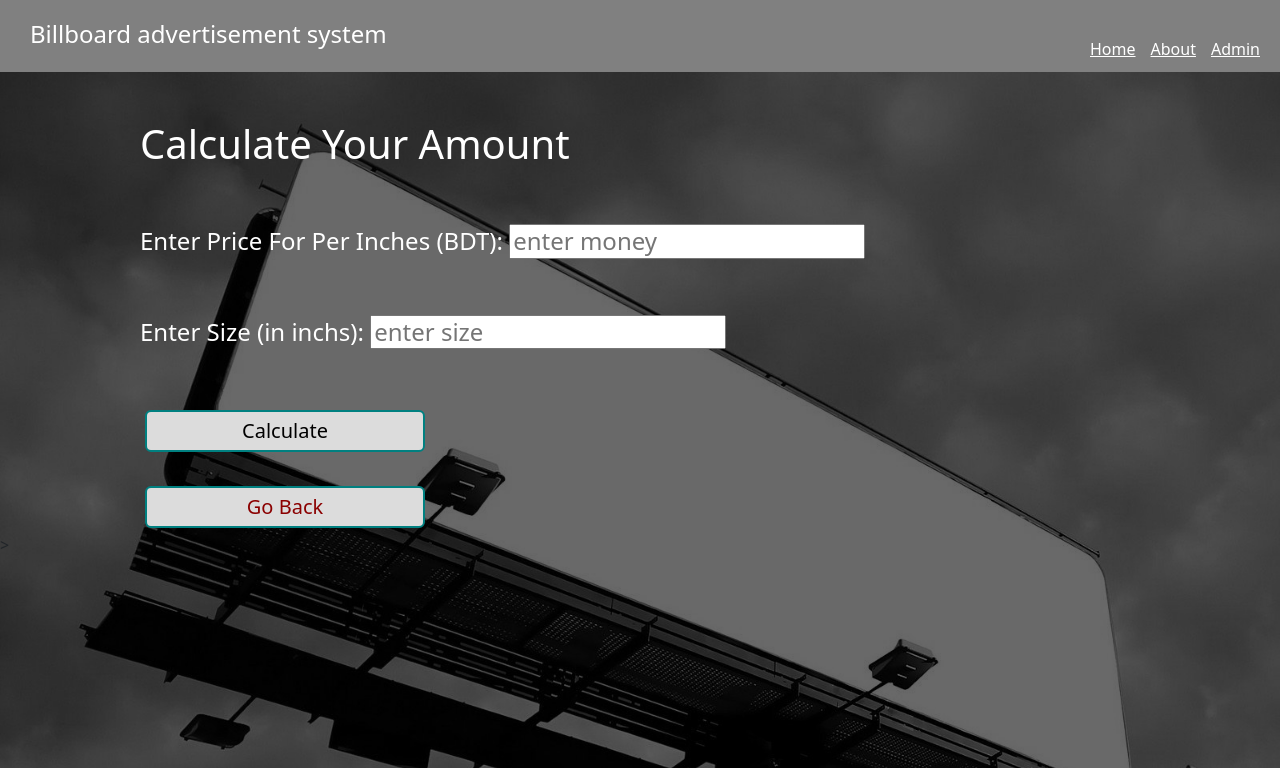
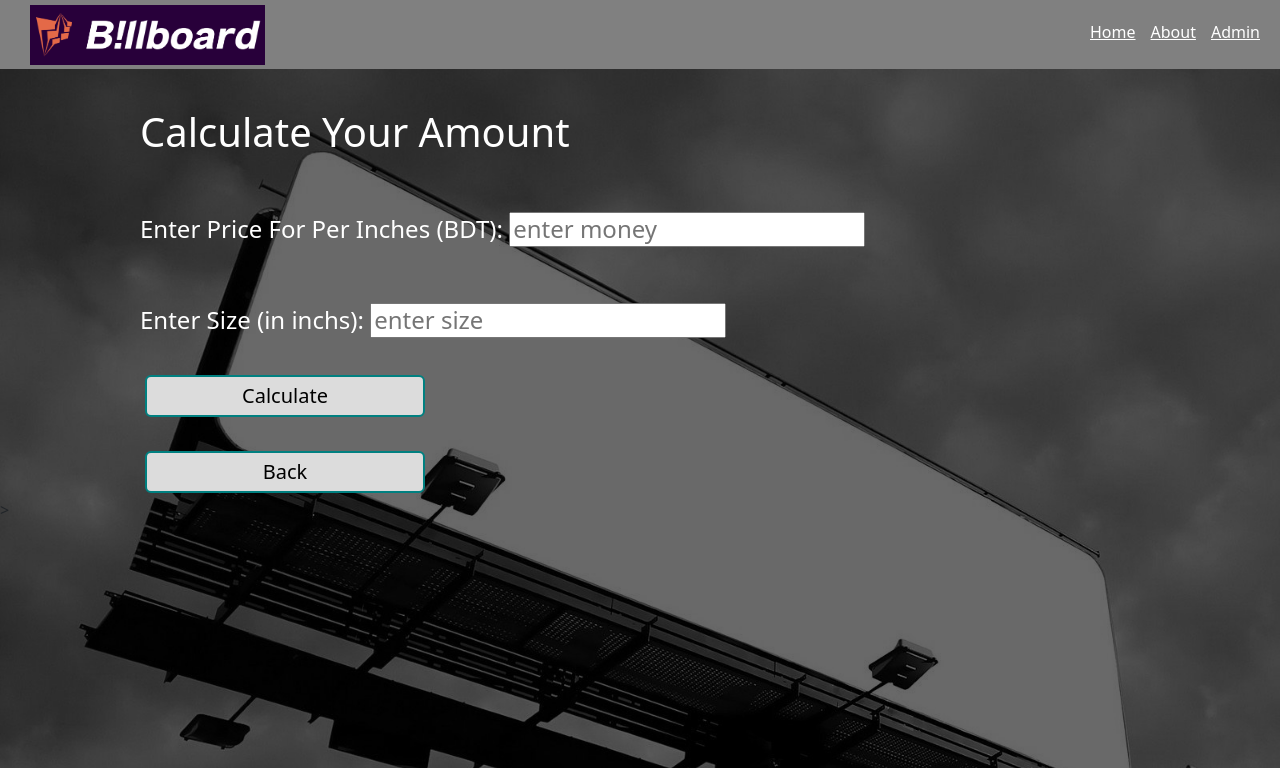
Before and after one commit to Samir529/Billboard-Advertisement-System, a Django app: page /sizeMoneyCalculation/ in a window 1280 px wide. Shown: the top 768 px of the page. Run offline with Django 3.2, Linux system fonts and the light colour scheme.

Commit message:
Designing the pages.

```diff
--- a/Billboard-Advertisement-System/Billboard_Advertisement/Billboard_Advertisement/static/css/Style.css
+++ b/Billboard-Advertisement-System/Billboard_Advertisement/Billboard_Advertisement/static/css/Style.css
@@ -5,7 +5,17 @@
 .page-header {
     background-color: grey;
     margin-top: 0;
-    padding: 20px 20px 15px 30px;
+    padding: 20px 20px 14px 30px;
+	position: fixed;
+	width: 100%
+}
+.home-header {
+    background-color: rgba(0, 0, 0, 0.4);
+    color: white;
+    margin-top: 0;
+    padding: 20px 20px 14px 30px;
+	position: fixed;
+	width: 100%
 }
 .formStyle {
     color: white;
--- a/Billboard-Advertisement-System/Billboard_Advertisement/Billboard_Advertisement/templates/Advertiser_panel.html
+++ b/Billboard-Advertisement-System/Billboard_Advertisement/Billboard_Advertisement/templates/Advertiser_panel.html
@@ -9,7 +9,7 @@
     </style>
     <div class="content">
         <br><br><br>
-<h1 style="color:white; width: 400px; padding: 0px 0px 30px 0px;">Advertiser Panel</h1>
+<h1 style="color:white; width: 400px; padding: 0px 0px 30px 2px;">Advertiser Panel</h1>
         <br><br><br>
         <a href="/post_form/"><button class="button"><span>Post advertise</span></button></a>
 <!--        <a href="/"><button class="button" style="width: 155px; margin-top : 120px; margin-left: 70px; font-size: 18px;"><span>Back</span></button></a>-->
--- a/Billboard-Advertisement-System/Billboard_Advertisement/Billboard_Advertisement/templates/about.html
+++ b/Billboard-Advertisement-System/Billboard_Advertisement/Billboard_Advertisement/templates/about.html
@@ -2,6 +2,6 @@
 {% extends 'base.html' %}
 {% block content %}
 <body>
-<h3 style="color: white; margin: 60px 0px 0px 55px;">This is a billboard advertisement system of Bangladesh.</h3>
+    <h3 style="color: white; margin: 45px 0px 0px 50px;">This is a billboard advertisement system of Bangladesh.</h3>
 </body>
 {% endblock %}
--- a/Billboard-Advertisement-System/Billboard_Advertisement/Billboard_Advertisement/templates/base.html
+++ b/Billboard-Advertisement-System/Billboard_Advertisement/Billboard_Advertisement/templates/base.html
@@ -16,16 +16,16 @@
 </head>
 <body>
 <div class="page-header">
-    <h4 style="color: white">Billboard advertisement system</h4>
-    <a href="/admin" style="float: right; color: white; margin: -20px 0px 0px 15px;">Admin</a>
-    <a href="/about" style="float: right; color: white; margin: -20px 0px 0px 15px;">About</a>
-    <a href="/" style="float: right; color: white; margin: -20px 0px 0px 15px;">Home</a>
+    <a href="/about"><img src="/static/assets/image/logo3.png" alt="Logo" width="235" height="60"
+                                     style="float:left; margin: -15px 0px -10px 0px;"/></a>
+    <a href="/admin" style="float: right; color: white; margin: 0px 0px 0px 15px;">Admin</a>
+    <a href="/about" style="float: right; color: white; margin: 0px 0px 0px 15px;">About</a>
+    <a href="/" style="float: right; color: white; margin: 0px 0px 0px 15px;">Home</a>
     {% if user.is_authenticated %}
-    <a href="{% url 'logout' %}" style="float: right; color: white; margin: -20px 0px 0px 15px;"><span>Logout</span></a>
+    <a href="{% url 'logout' %}" style="float: right; color: white; margin: 0px 0px 0px 15px;"><span>Logout</span></a>
     {% endif %}
 </div>
-</div>
-                <div>
+                <div style="padding: 60px 0px 0px 0px;">
                     {% block content%}
                     {%endblock%}
                 </div>
--- a/Billboard-Advertisement-System/Billboard_Advertisement/Billboard_Advertisement/templates/convert.html
+++ b/Billboard-Advertisement-System/Billboard_Advertisement/Billboard_Advertisement/templates/convert.html
@@ -1,5 +1,4 @@
 {% extends 'base.html' %}
-
 {% block content %}
 <style>
         .content {
@@ -7,10 +6,8 @@
             margin: auto;
     </style>
 <div class = "content">
+    <br><br>
     <h1 style = "color:white;">Your Calculated Amount</h1><br>
     <h3 style="color:white;">{{size}} Inches = {{result}} BDT</h3>
 </div>>
-
-
-
 {% endblock %}
--- a/Billboard-Advertisement-System/Billboard_Advertisement/Billboard_Advertisement/templates/post_form.html
+++ b/Billboard-Advertisement-System/Billboard_Advertisement/Billboard_Advertisement/templates/post_form.html
@@ -3,6 +3,7 @@
 {% block content %}
 <body>
     <div class="content">
+        <br>
 <form method="POST" class="formStyle"> {% csrf_token %}
     <table>
         {{form_of_post.as_table}}
@@ -10,8 +11,8 @@
             <td colspan="2">
 <!--                <input type='Submit' value="Post Advertise" />-->
                 <button type="submit" class="button"><span>Post Advertise</span></button>
-            </td>>
-        </tr>>
+            </td>
+        </tr>
     </table>
 </form>
         <a href="/advertiserPanel/"><button class="button"><span>Back</span></button></a>
--- a/Billboard-Advertisement-System/Billboard_Advertisement/Billboard_Advertisement/templates/sign_in_options.html
+++ b/Billboard-Advertisement-System/Billboard_Advertisement/Billboard_Advertisement/templates/sign_in_options.html
@@ -9,8 +9,8 @@
     </style>
     <div class="content">
         <br><br><br>
-<h1 style="color:white; padding: 0px 0px 10px 35px;">Registration</h1>
-        <br><br><br>
+<h1 style="color:white; padding: 20px 0px 20px 50px;">Sign up as</h1>
+        <br><br>
     <form method="post" enctype="multipart/form-data">
         {% csrf_token %}
 
@@ -19,6 +19,7 @@
         <button type="submit" name="City_Corporation" class="button"><span>City Corporation</span></button>
 <!--     <input type="submit" value="Submit" name="Submit">-->
     </form>
+        <br>
         <a href="/"><button class="button" style="width: 155px; margin-top : 120px; margin-left: 70px; font-size: 18px;"><span>Back</span></button></a>
     </div>
 </body>
--- a/Billboard-Advertisement-System/Billboard_Advertisement/Billboard_Advertisement/templates/sizeMoneyCalculation.html
+++ b/Billboard-Advertisement-System/Billboard_Advertisement/Billboard_Advertisement/templates/sizeMoneyCalculation.html
@@ -1,5 +1,4 @@
 {% extends 'base.html' %}
-
 {% block content %}
 <style>
         .content {
@@ -14,10 +13,10 @@
     <h4>Enter Price For Per Inches (BDT): <input type="text" name="num1" placeholder="enter money"></h4>
         <br><br>
     <h4>Enter Size (in inchs): <input type="text" name="num2" placeholder="enter size"></h4>
-        <br><br>
-    <button class="button" style="float:middle;"><span>Calculate</span></button><br><br>
+        <br>
+    <button class="button" style="float:middle;"><span>Calculate</span></button>
 </form>
-<a href="/features/"><button class="button" style="color: darkred;"><span>Go Back</span></button></a>
+    <br>
+<a href="/"><button class="button"><span>Back</span></button></a>
 </div>>
-
 {% endblock %}
--- a/Billboard-Advertisement-System/Billboard_Advertisement/Billboard_Advertisement/templates/user_login.html
+++ b/Billboard-Advertisement-System/Billboard_Advertisement/Billboard_Advertisement/templates/user_login.html
@@ -9,7 +9,7 @@
         <a href="register/"><button class="button" style="width: 25%;  padding: 6px;"><span>Register</span></button></a></h1>
     </div>
     {% endif %}
-        <br><br>
+        <br><br><br>
     <h1 style="color: white;">Login here</h1>
     <br>
     <form action="{% url 'user_login' %}" method="post" class="formStyle">
--- a/How to run.txt
+++ b/How to run.txt
@@ -1,3 +1,5 @@
+cd Billboard_Advertisement
+
 python manage.py runserver
 
 python manage.py makemigrations
```
Also changed, not shown: Billboard-Advertisement-System/Billboard_Advertisement/Billboard_Advertisement/templates/home.html (+21 -11 lines), Billboard-Advertisement-System/Billboard_Advertisement/Billboard_Advertisement/static/assets/image/logo1.png (added), Billboard-Advertisement-System/Billboard_Advertisement/Billboard_Advertisement/static/assets/image/logo2.png (added), Billboard-Advertisement-System/Billboard_Advertisement/Billboard_Advertisement/static/assets/image/logo3.png (added), Billboard-Advertisement-System/Billboard_Advertisement/Billboard_Advertisement/static/assets/image/logo4.png (added), Billboard-Advertisement-System/Billboard_Advertisement/db.sqlite3, 2 other files.
